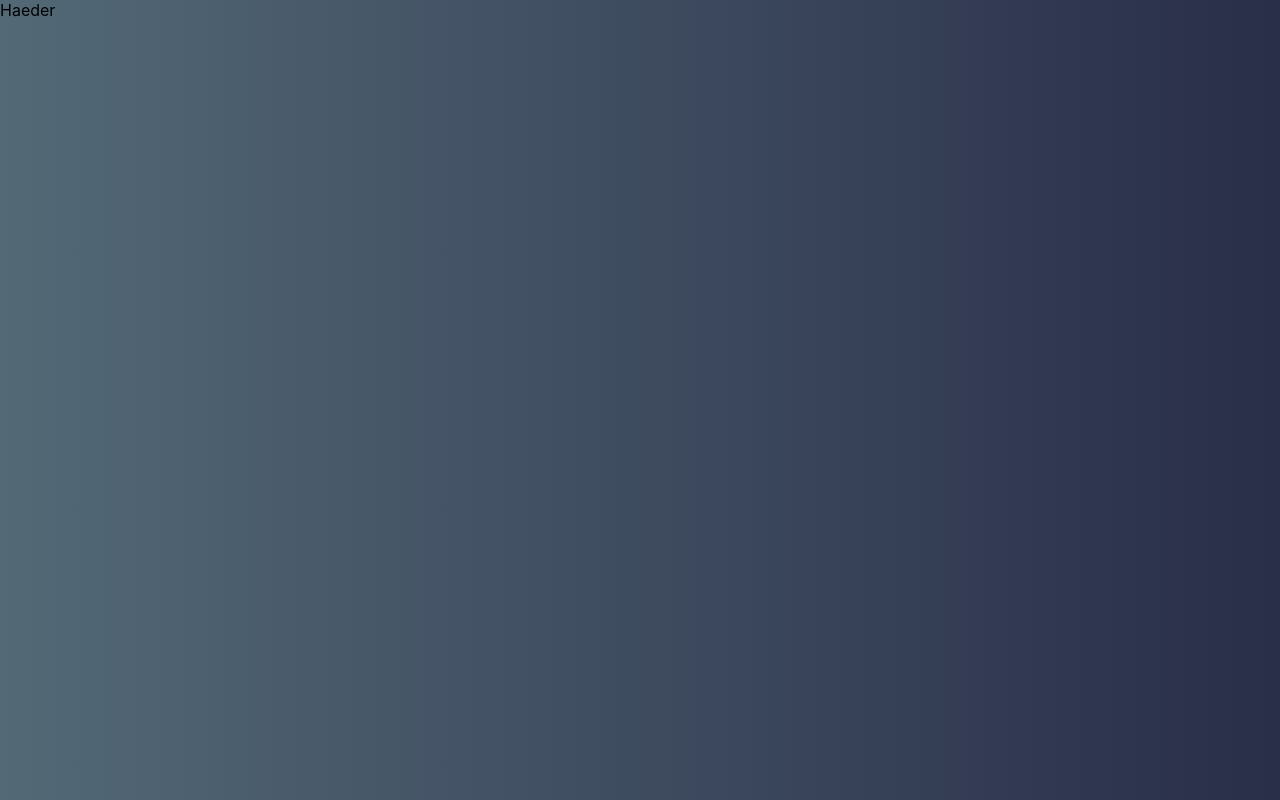
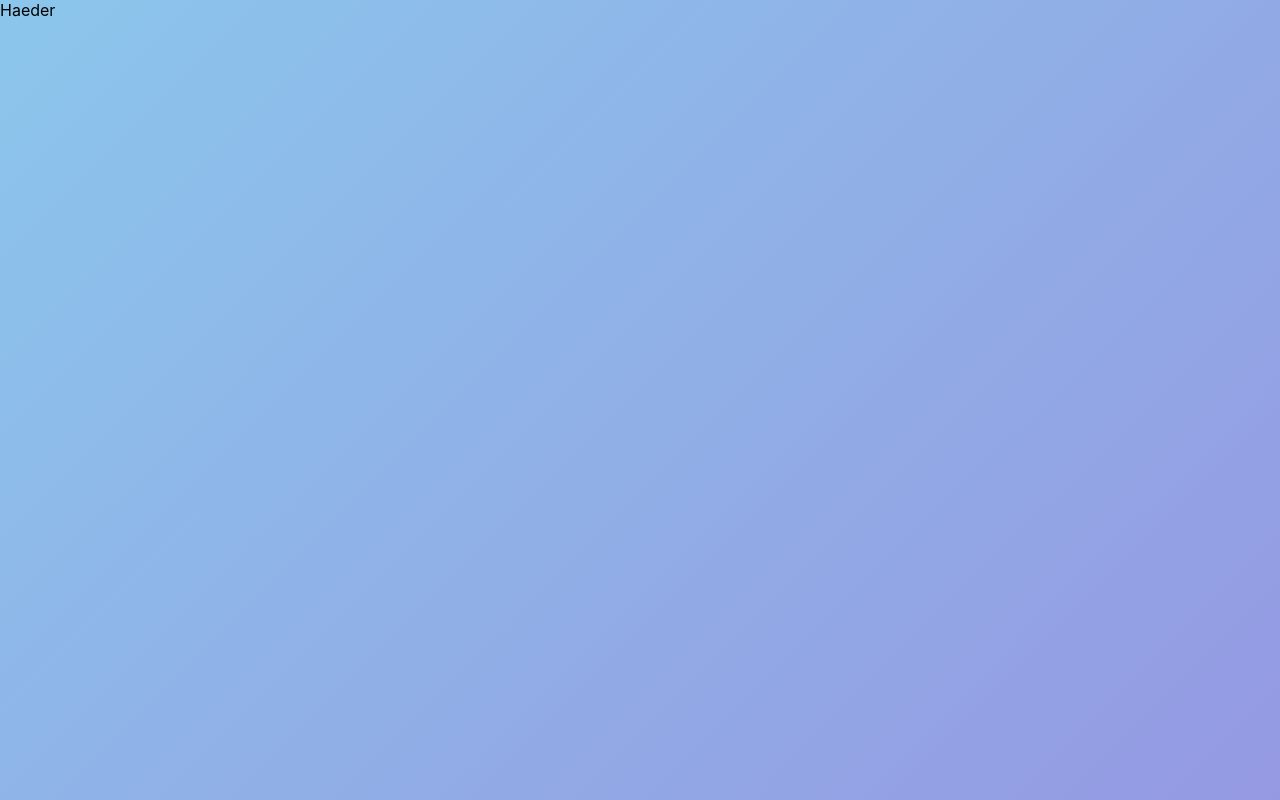
Before and after one commit to mrcomputer2018/projeto2, a React (Create React App) app: page / in a window 1280 px wide. Built offline with nearby package versions, Linux system fonts and the light colour scheme.

Commit message:
estilizacao de app

```diff
--- a/src/App.css
+++ b/src/App.css
@@ -27,7 +27,8 @@ button {
 body {
   margin: 0;
   font-family: -apple-system, BlinkMacSystemFont, 'Segoe UI', Roboto, Oxygen, Ubuntu, Cantarell, 'Open Sans', 'Helvetica Neue', sans-serif;
-  background: linear-gradient(to right, rgb(83, 105, 118), rgb(41, 46, 73));;
+  background-color: #8BC6EC;
+  background-image: linear-gradient(135deg, #8BC6EC 0%, #9599E2 100%);
 }
 
 .App {
```
